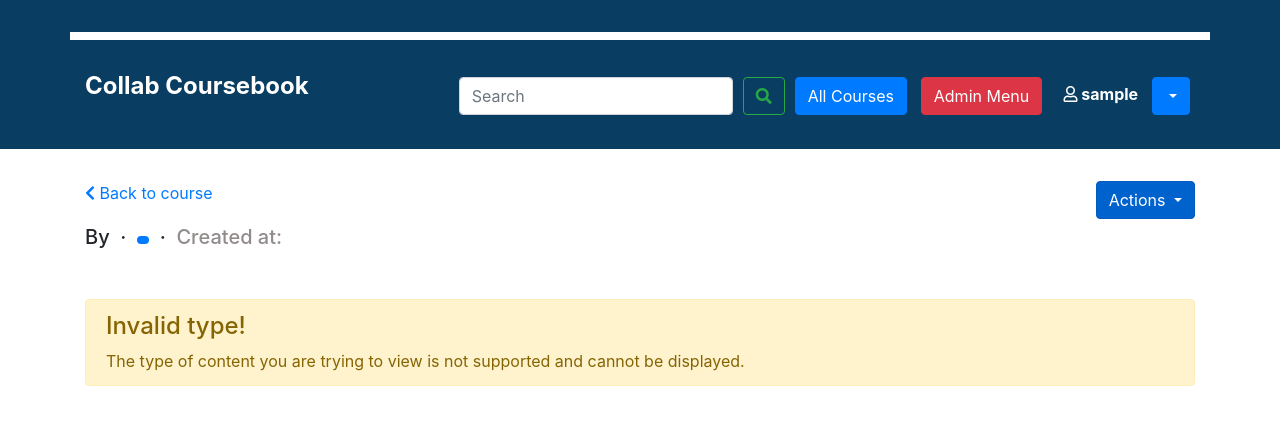
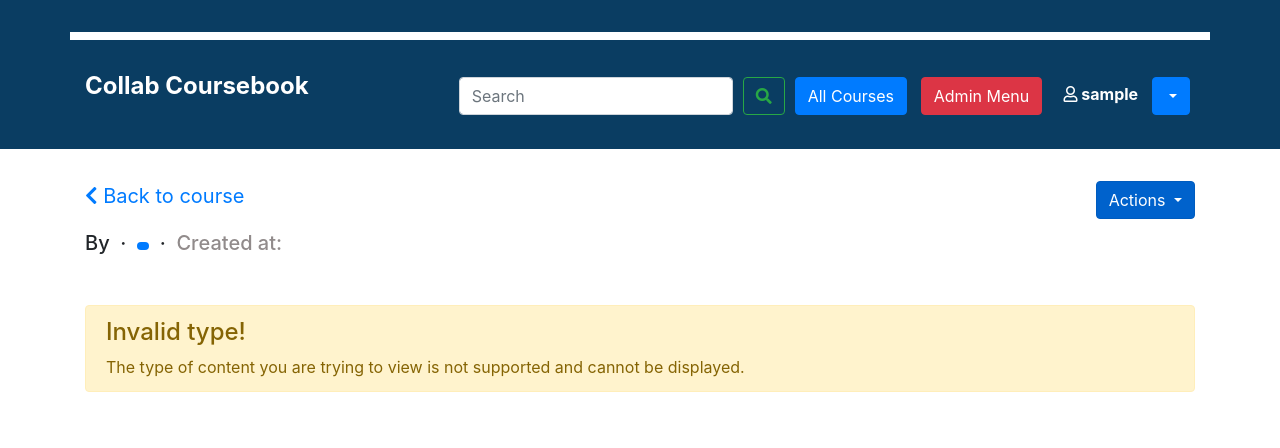
Before and after one commit to DataManagementLab/collab-coursebook, a Django app: template frontend/templates/frontend/content/detail.html in a window 1280 px wide. Shown: the top 448 px of the page. Run offline with Django 3.2, Linux system fonts and the light colour scheme; the template is opened without the code that fills it: values that come from a table or form of the project are taken from there, others are empty; the visitor is signed in with stand-in values (Sample User, id 1); some libraries are stand-ins or nearby versions.

Commit message:
made back to course button bigger

```diff
--- a/frontend/templates/frontend/content/detail.html
+++ b/frontend/templates/frontend/content/detail.html
@@ -110,7 +110,7 @@
     {# Back to course option #}
     <a href="
             {% url 'frontend:course' course.id %}{% if ending == '?coursebook=True' %}#coursebook{% else %}#{{ topic.title }}{% endif %}"
-       class="">
+       class="" style="font-size:125%">
         {% fa5_icon 'chevron-left' 'fas' %} {% trans "Back to course " %} <i>{{ course.title }}</i>
     </a>
 
```
